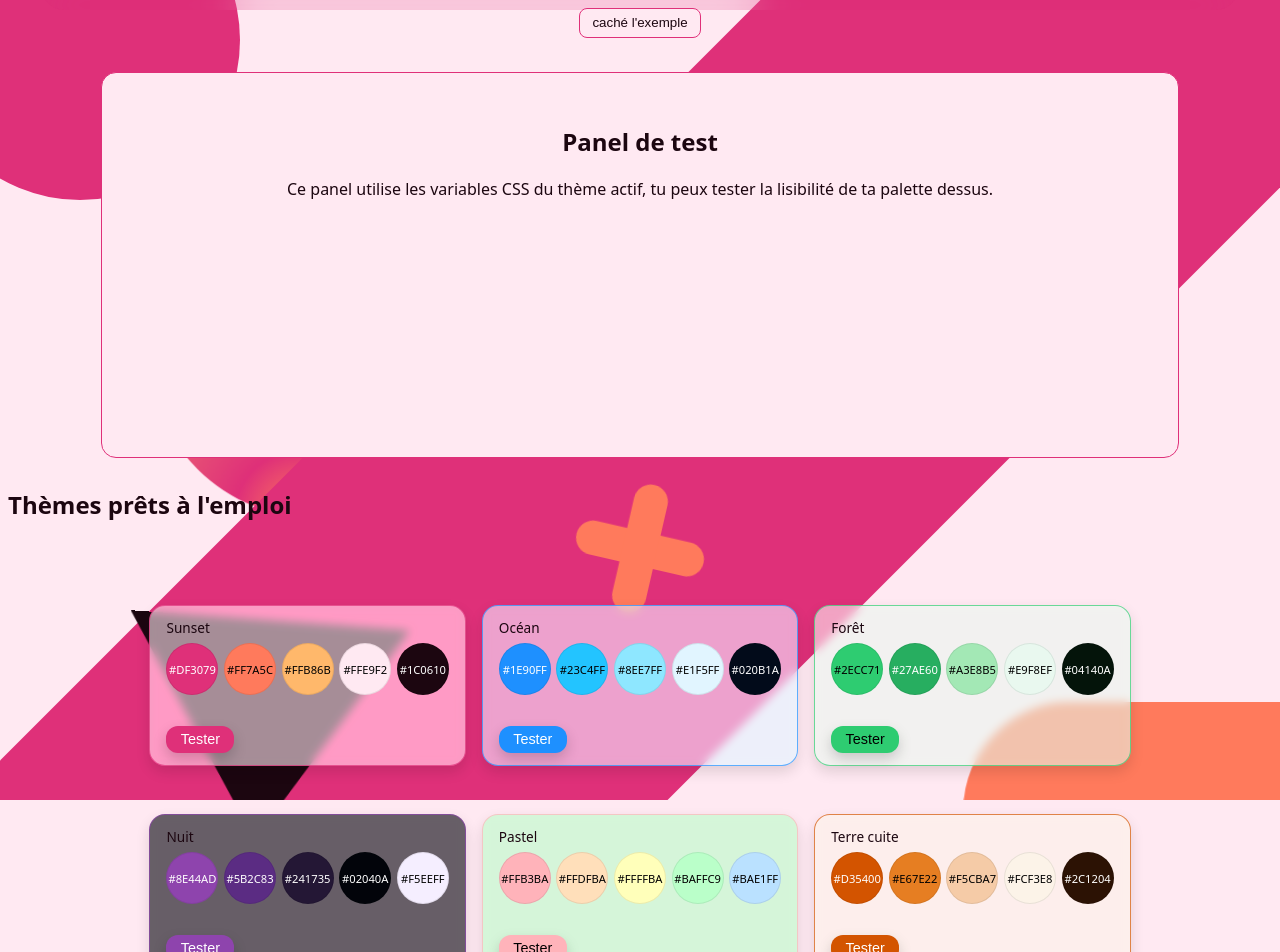
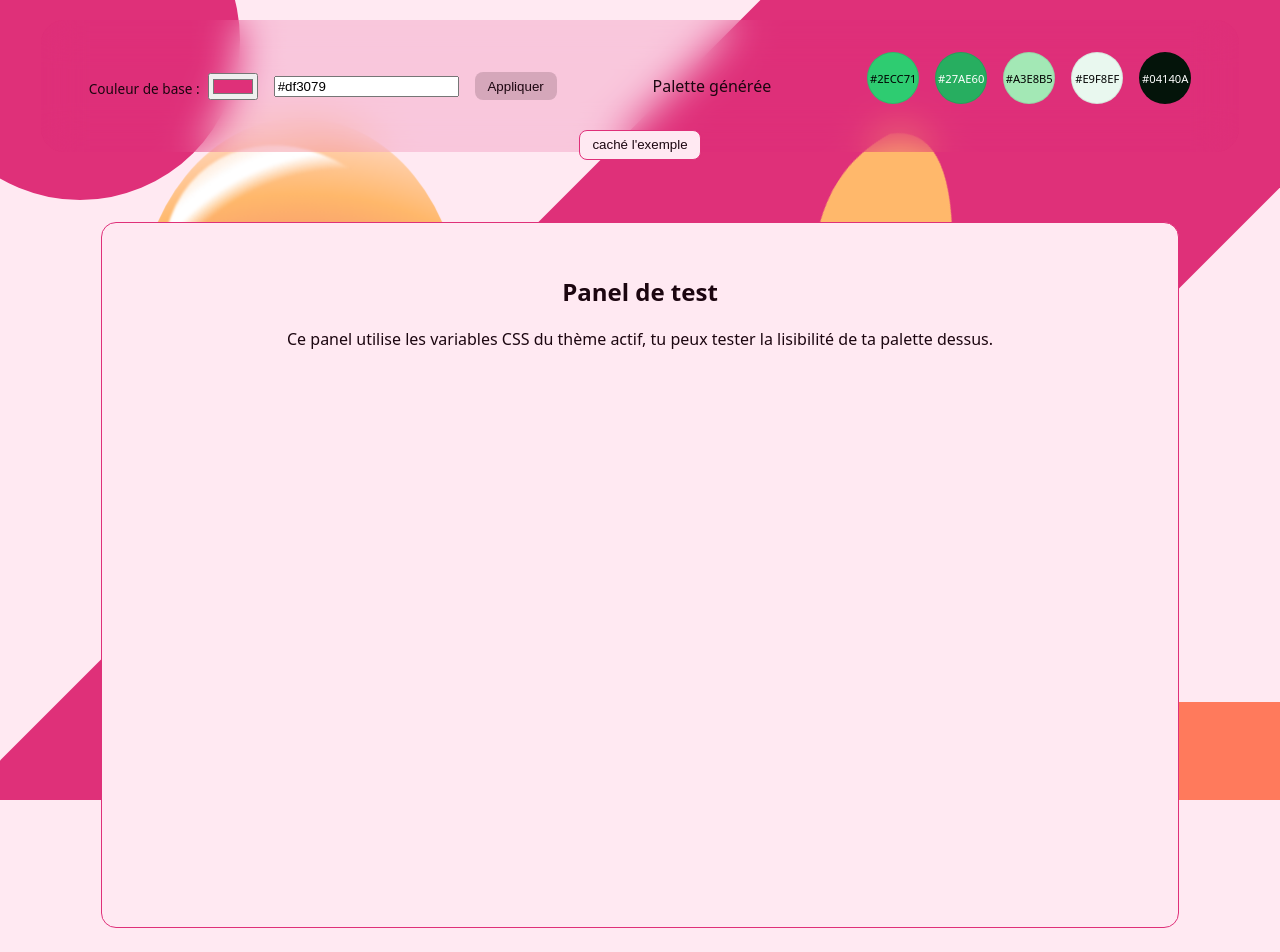
Before and after one commit to julien44830/ColorPop, a React (Vite) app: page / in a window 1280 px wide. Shown: the top 952 px of the page. Built offline with nearby package versions, Linux system fonts and the light colour scheme.

Commit message:
ajustement du panel de test

```diff
--- a/src/components/PaletteCard.css
+++ b/src/components/PaletteCard.css
@@ -51,8 +51,12 @@
         }
     }
 
+    .palette-card-button-test {
+        top: 130px;
+    }
     button:hover {
         background-color: var(--color-accent);
+        border: 1px solid var(--color-bg);
     }
 }
 
@@ -208,7 +212,7 @@ button {
 }
 
 .preset-themes {
-    margin-top: 10rem;
+    margin-top: 8rem;
     display: flex;
     flex-direction: column;
     transition: transform 0.6s ease;
@@ -233,14 +237,10 @@ button {
     z-index: 100;
 }
 
-.palette-card-container-open {
-    transform: translateY(-150px);
-}
-
 /* animation pour descendre les card thème quand le panel s'affiche */
 
 /* ouverture */
 
 .preset-themes-down {
-    transform: translateY(-150px);
+    transform: translateY(100px);
 }
--- a/src/components/Panel.css
+++ b/src/components/Panel.css
@@ -1,22 +1,25 @@
 .test-panel-wrapper {
     max-height: 0;
-    overflow: hidden;
+    /* overflow: hidden; */
     transition: max-height 0.8s ease;
 }
 
 .test-panel-wrapper-open {
-    max-height: 50vh;
+    max-height: 80vh;
+    top: 150px;
+    position: relative;
 }
 
 .test-panel {
     margin: auto;
     text-align: center;
     width: 80%;
-    height: 40vh;
+    height: 80vh;
     background-color: var(--color-bg);
     padding: 2rem;
     border: 1px solid var(--color-accent);
     border-radius: 15px;
+    position: relative;
 
     opacity: 0;
     transform: translateY(-30px);
```
